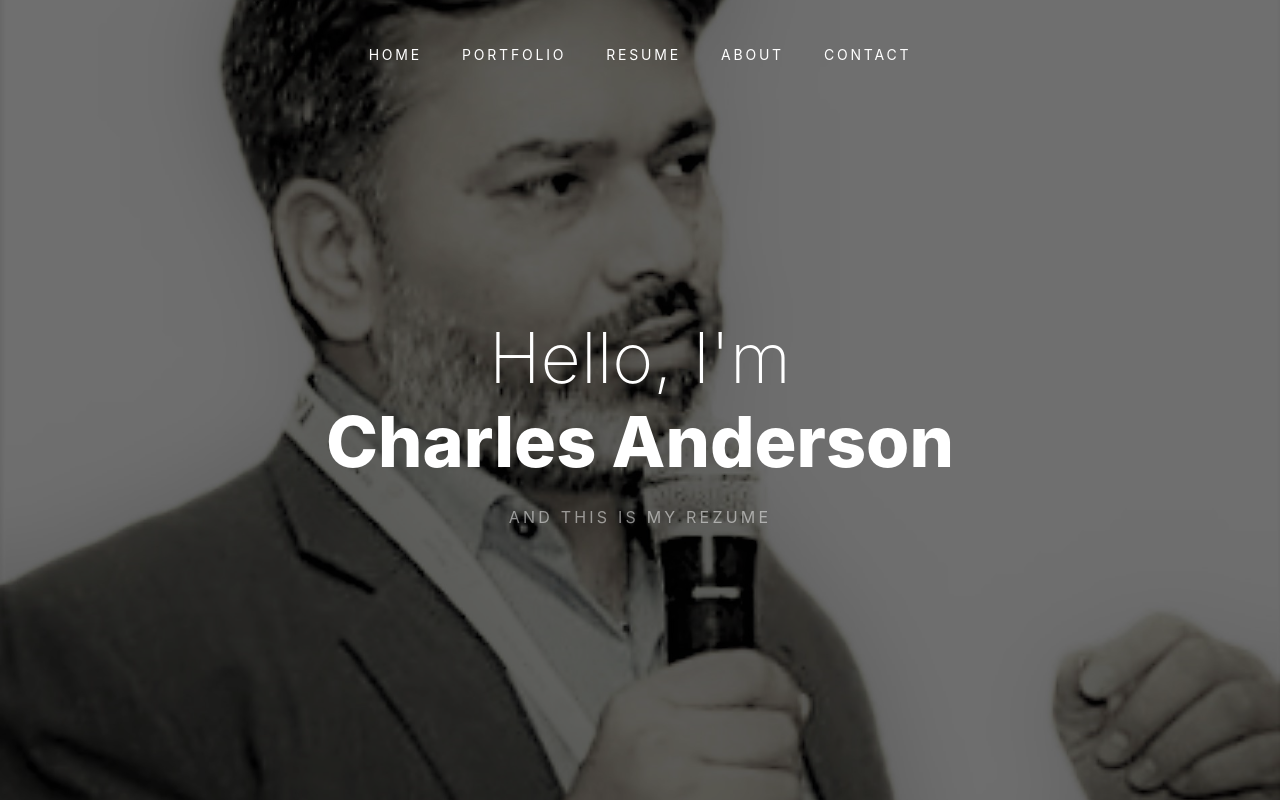
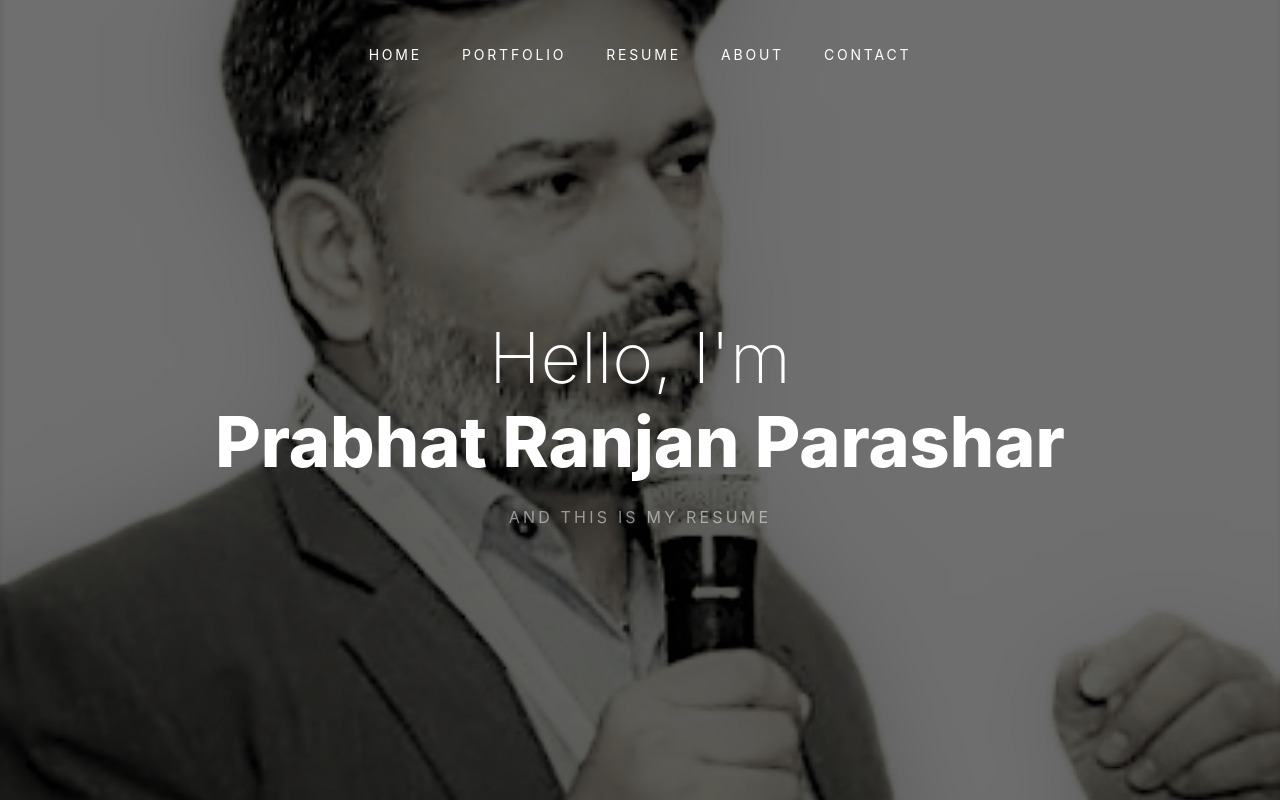
Before and after one commit to PR-Parashar/Prabhat, a plain HTML site: page index.html in a window 1280 px wide. Shown: the top 800 px of the page. Drawn offline with nearby package versions, Linux system fonts and the light colour scheme; files whose address does not match are found by name.

Commit message:
Update index.html

```diff
--- a/index.html
+++ b/index.html
@@ -47,8 +47,8 @@
 			<div class="row intro-text align-items-center justify-content-center">
 				<div class="col-md-10 text-center pt-5">
 
-					<h1 class="site-heading site-animate">Hello, I'm <strong class="d-block">Charles Anderson</strong></h1>
-					<strong class="d-block text-white text-uppercase letter-spacing">and this is My Rezume</strong>
+					<h1 class="site-heading site-animate">Hello, I'm <strong class="d-block">Prabhat Ranjan Parashar</strong></h1>
+					<strong class="d-block text-white text-uppercase letter-spacing">and this is My Resume</strong>
 
 				</div>
 			</div>
```
